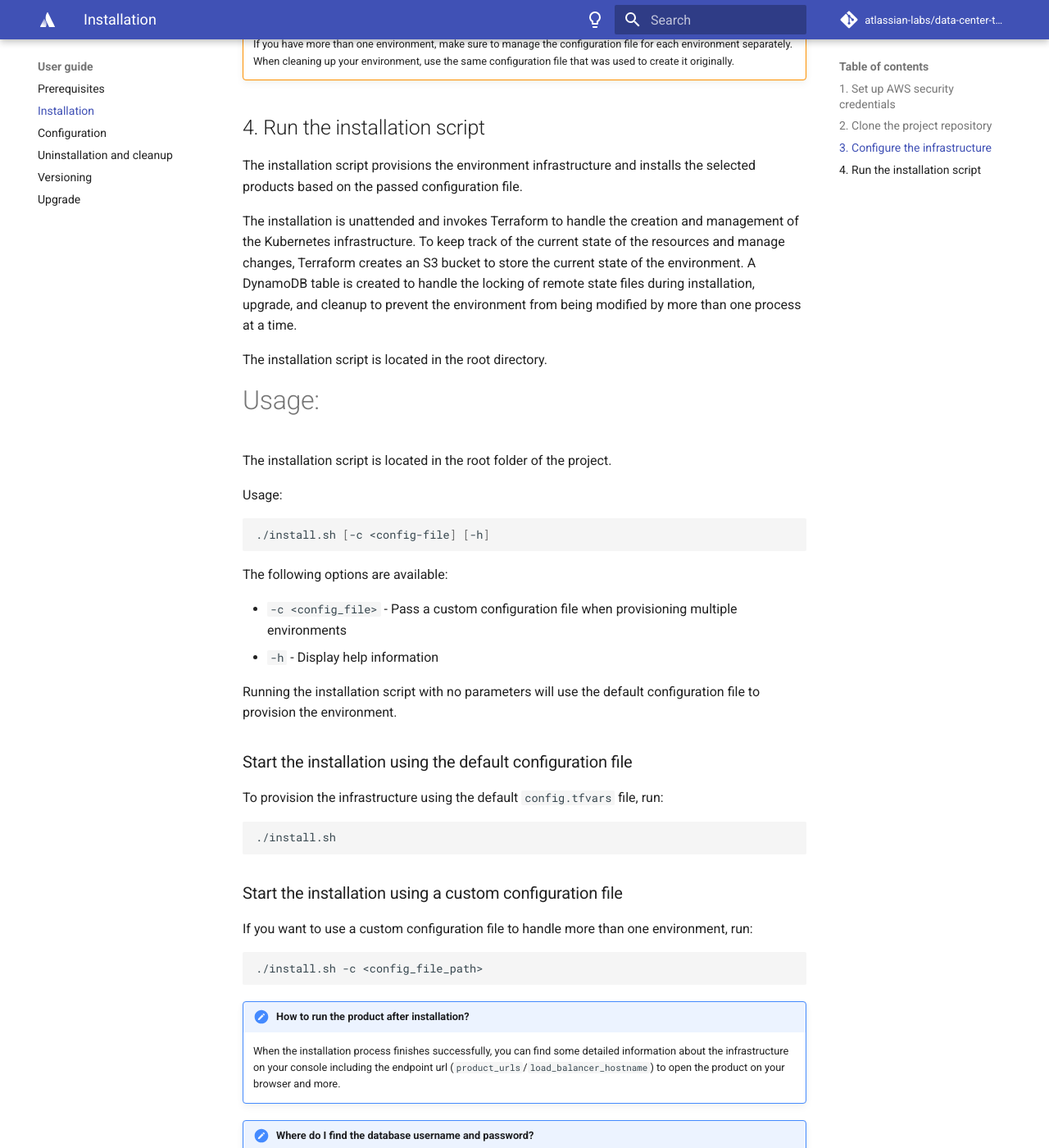
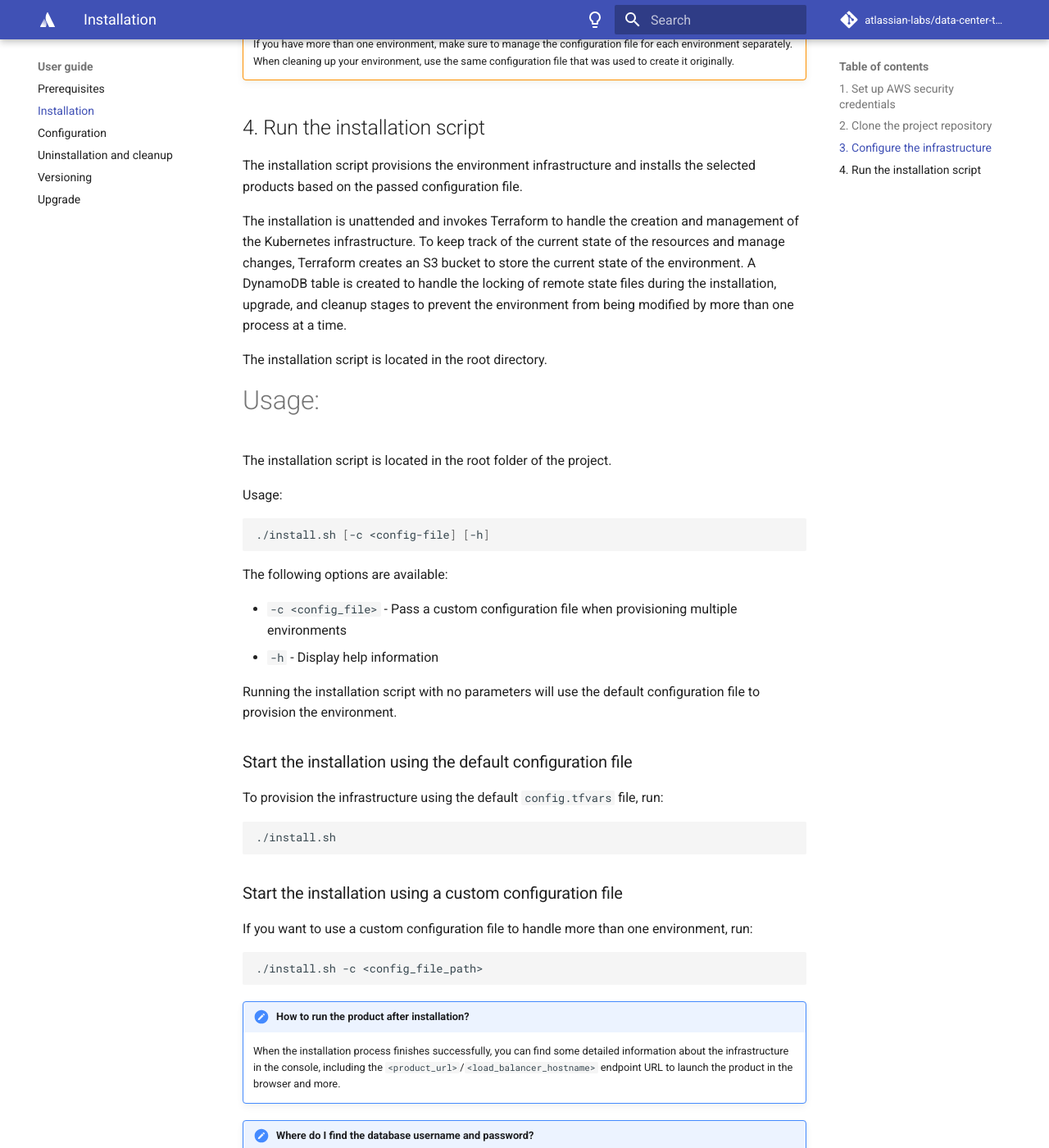
Before and after one commit to atlassian-labs/data-center-terraform, an MkDocs documentation site: the page built from docs/docs/userguide/INSTALLATION.md, in a window 1280 px wide and 1400 px high, scrolled down 1187 px. Shown: the whole window at 82% size. Built offline with MkDocs 1.6.1 and Material for MkDocs 9.7.7, drawn with Linux system fonts in a browser that asks for light colours; comment, search, counter and statistics services are not loaded.

Commit message:
Touch up INSTALLATION.md

````diff
--- a/docs/docs/userguide/INSTALLATION.md
+++ b/docs/docs/userguide/INSTALLATION.md
@@ -34,7 +34,7 @@
 
 The installation script provisions the environment infrastructure and installs the selected products based on the passed configuration file.
 
-The installation is unattended and invokes Terraform to handle the creation and management of the Kubernetes infrastructure. To keep track of the current state of the resources and manage changes, Terraform creates an S3 bucket to store the current state of the environment. A DynamoDB table is created to handle the locking of remote state files during installation, upgrade, and cleanup to prevent the environment from being modified by more than one process at a time.
+The installation is unattended and invokes Terraform to handle the creation and management of the Kubernetes infrastructure. To keep track of the current state of the resources and manage changes, Terraform creates an S3 bucket to store the current state of the environment. A DynamoDB table is created to handle the locking of remote state files during the installation, upgrade, and cleanup stages to prevent the environment from being modified by more than one process at a time.
 
 The installation script is located in the root directory.
 
@@ -72,7 +72,7 @@
 ```
 
 !!! help "How to run the product after installation?"
-    When the installation process finishes successfully, you can find some detailed information about the infrastructure on your console including the endpoint url (`product_urls`/`load_balancer_hostname`) to open the product on your browser and more.
+    When the installation process finishes successfully, you can find some detailed information about the infrastructure in the console, including the `<product_url>`/`<load_balancer_hostname>` endpoint URL to launch the product in the browser and more.
 
 !!! help "Where do I find the database username and password?"
     The database master username and password for each product are generated by Terraform and saved in a Kubernetes secret in the product namespace.
````
